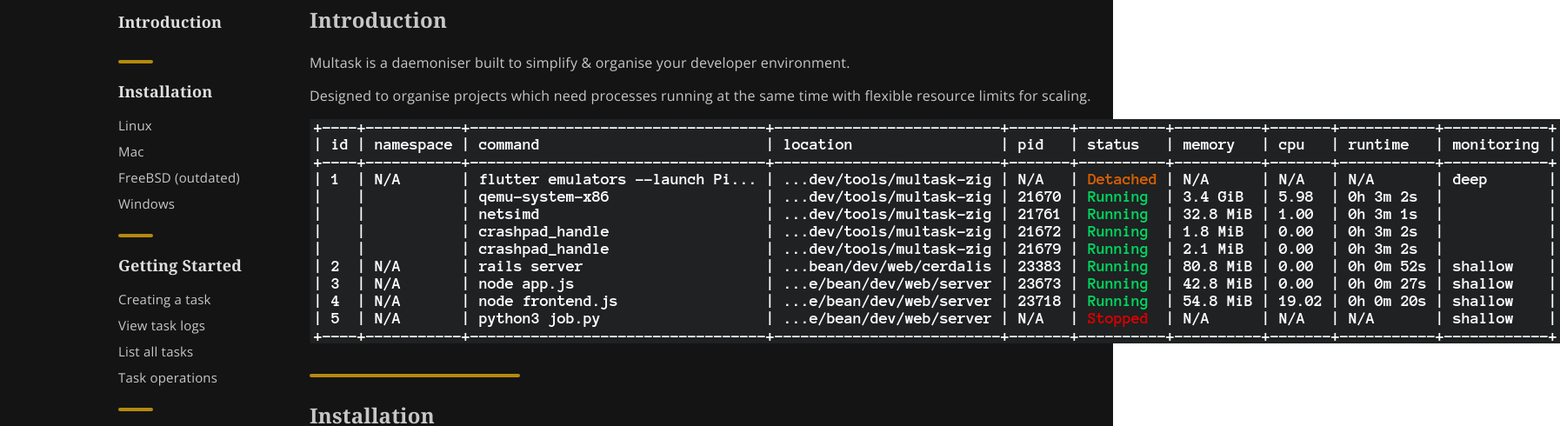
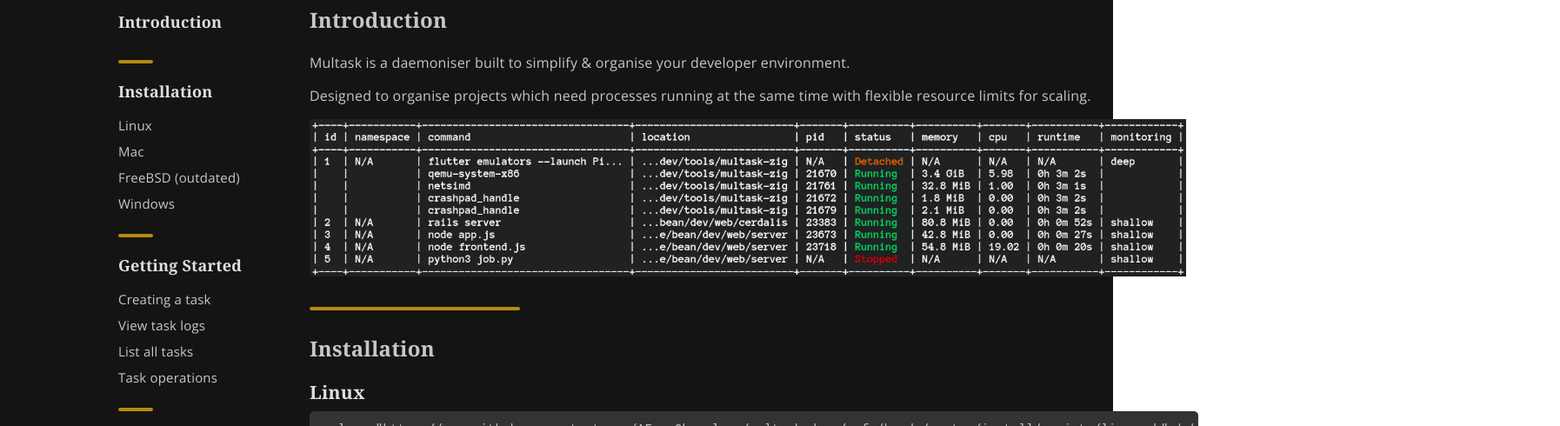
Before and after one commit to AFreeChameleon/multask-docs, a plain HTML site: page index.html in a window 1280 px wide. Shown: the part 129-619 px from the top of the page at 87% size, 1794 px wide, since content can reach past the window. Drawn offline with nearby package versions, Linux system fonts and the light colour scheme.

Commit message:
Update style.css

```diff
--- a/style.css
+++ b/style.css
@@ -307,6 +307,10 @@ code.code-section {
     white-space: nowrap;
 }
 
+.table-img {
+    max-width: 100%;
+}
+
 
 
 /* Break Points */
```
